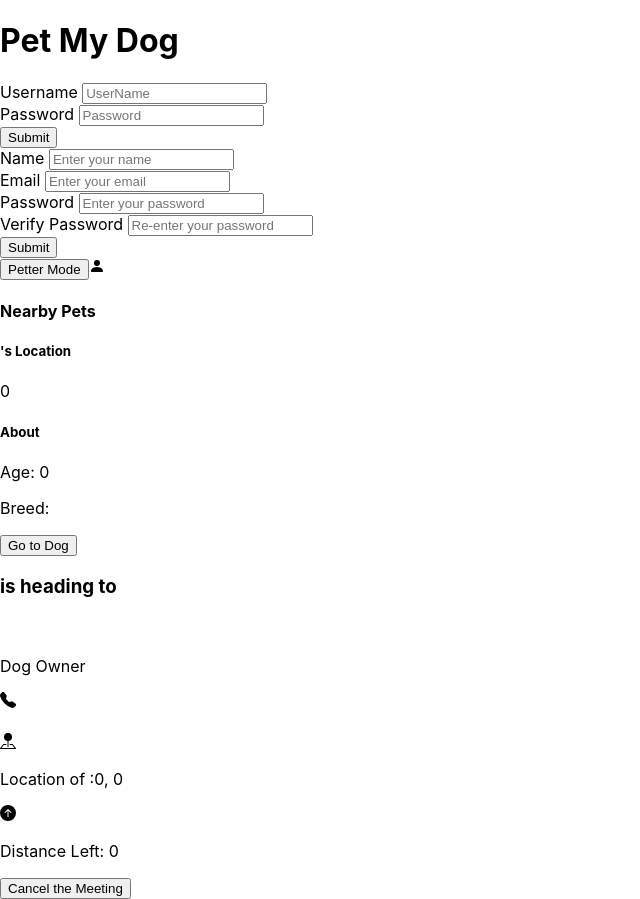
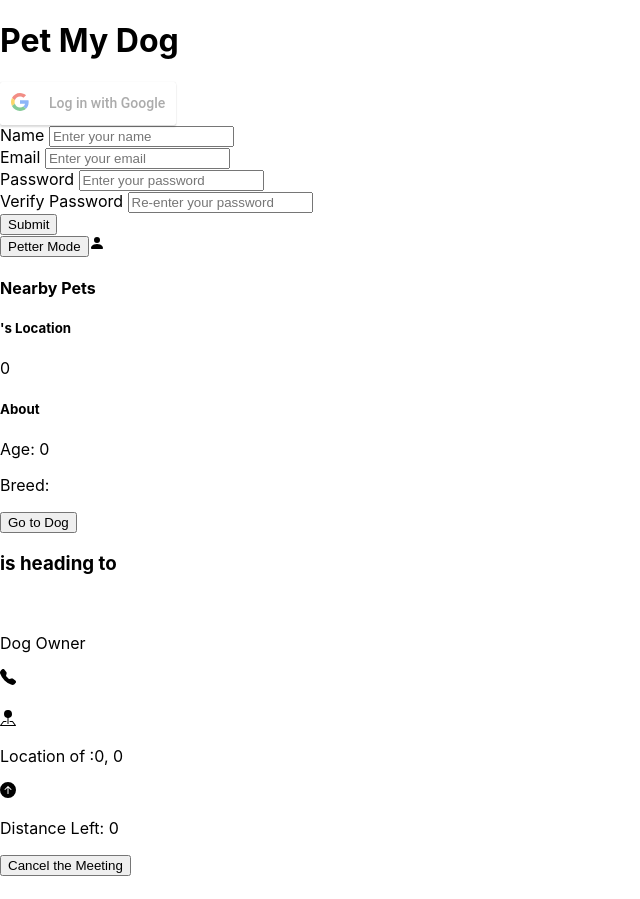
Before and after one commit to evaliu2002/PetMyDog, a React (Create React App) app in the folder main/front-end/: page / in a window 1280 px wide. Shown: the whole page, without its empty margins (0-640 px from the left). After the commit the page ends 876 px from the top, so only its background shows below. Built offline with nearby package versions, Linux system fonts and the light colour scheme; no server answers.

Commit message:
Started on google login feature

```diff
--- a/main/front-end/package.json
+++ b/main/front-end/package.json
@@ -8,6 +8,8 @@
     "@testing-library/user-event": "^13.5.0",
     "react": "^18.0.0",
     "react-dom": "^18.0.0",
+    "react-google-login": "^5.2.2",
+    "react-icons": "^4.3.1",
     "react-scripts": "^5.0.1",
     "web-vitals": "^2.1.4"
   },
--- a/main/front-end/src/components/login/Login.js
+++ b/main/front-end/src/components/login/Login.js
@@ -1,11 +1,18 @@
 import React from 'react';
+import GoogleLogin from 'react-google-login';
 
 export class Login extends React.Component {
     render() {
+        const handleFailure = (result) => {
+            alert(result);
+        };
+        const handleLogin = (googleData) => {
+            console.log(googleData);
+        }
         return (
             <div>
                 <h1 className="">Pet My Dog</h1>
-                <div className="form">
+                {/* <div className="form">
                     <form>
                     <div className="input-container">
                         <label> Username </label>
@@ -19,7 +26,14 @@ export class Login extends React.Component {
                         <input type="submit" />
                     </div>
                     </form>
-                </div>
+                </div> */}
+                <GoogleLogin
+                clientId={process.env.REACT_APP_GOOGLE_CLIENT_ID}
+                buttonText="Log in with Google"
+                onSuccess={handleLogin}
+                onFailure={handleFailure}
+                cookiePolicy={'single_host_origin'}
+                ></GoogleLogin>
             </div>
         )
     }
```
Also changed, not shown: 1 other file (tests, documents, lock files or other folders).
